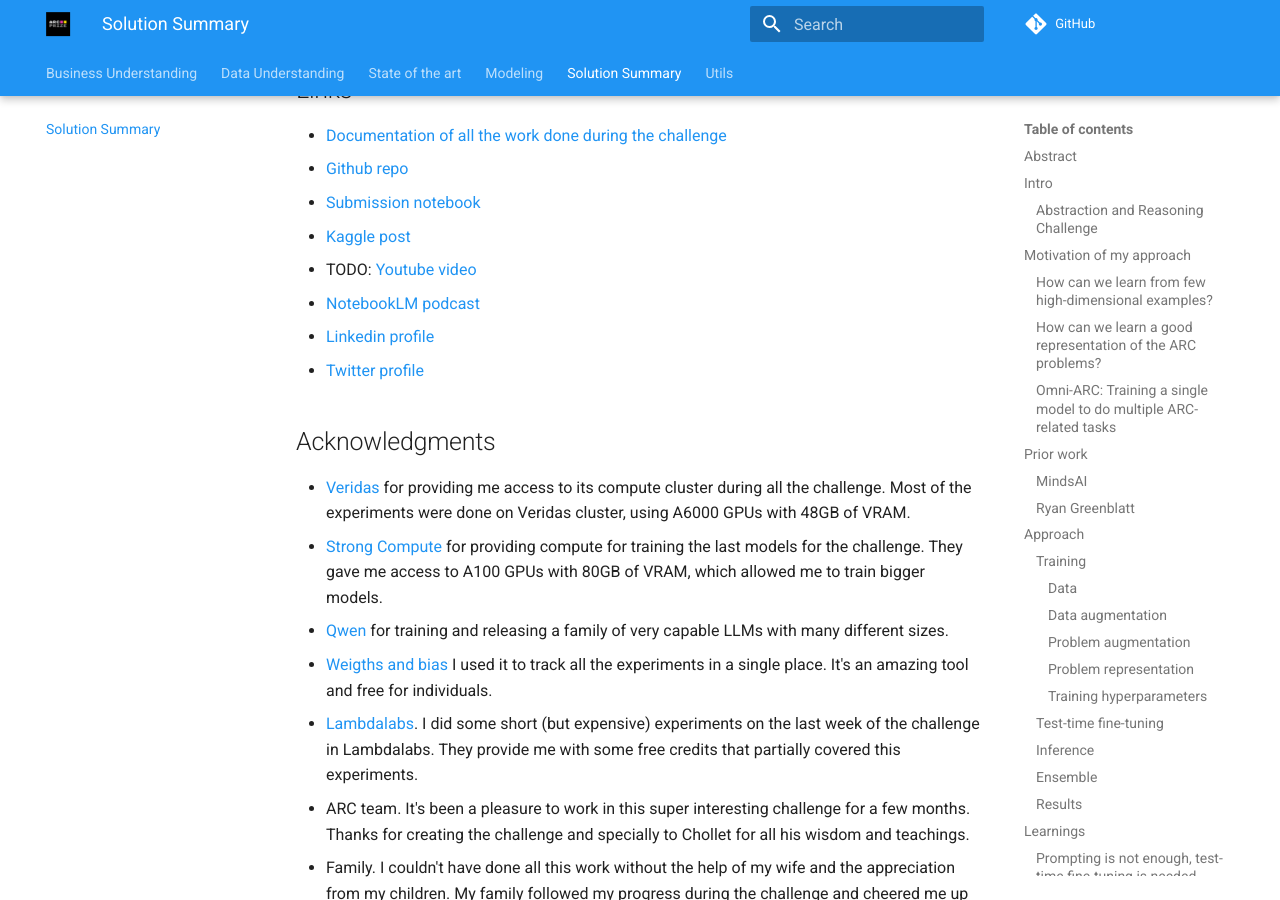
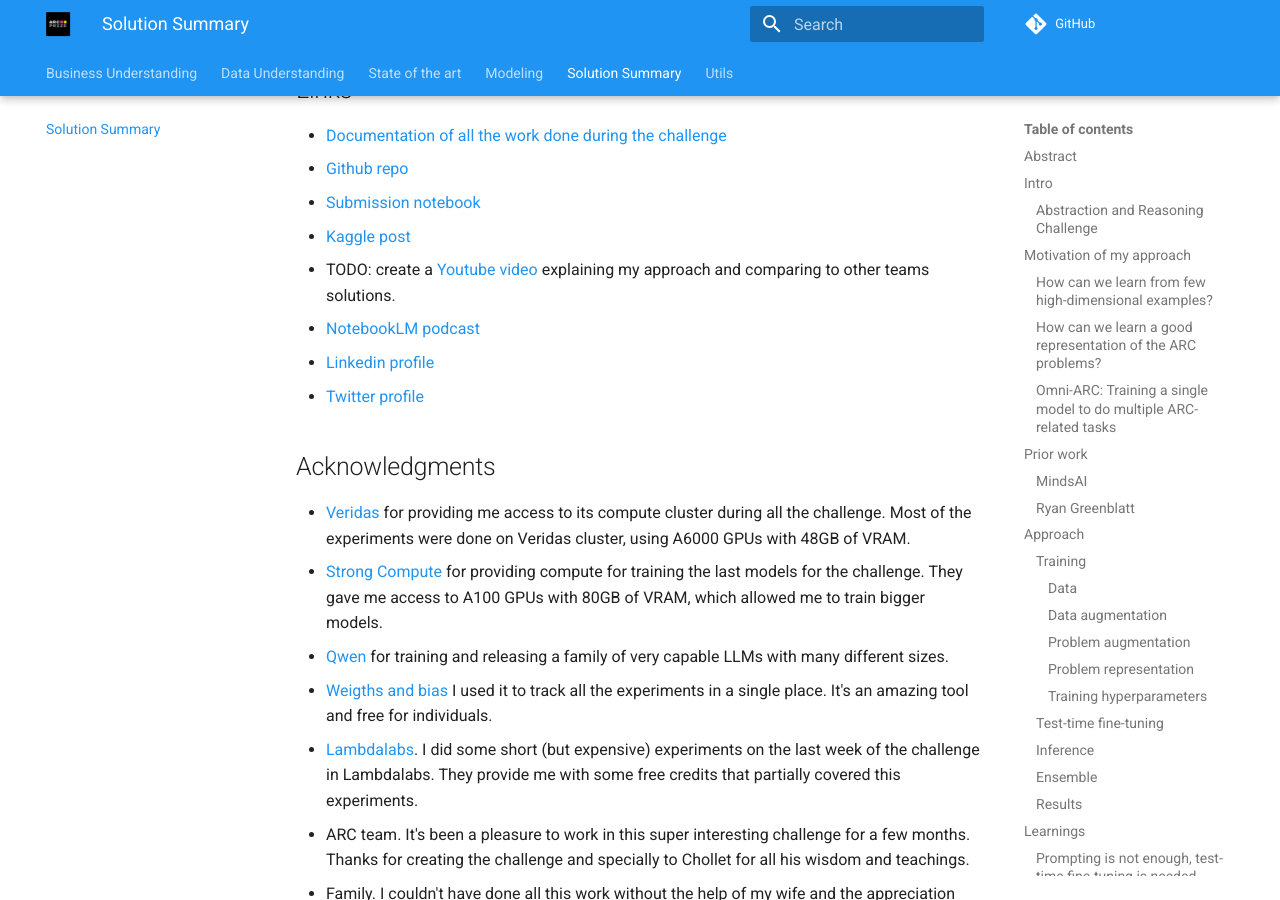
Before and after one commit to zhengjunyao-work/arc24, an MkDocs documentation site: the page built from docs/05_Solution_Summary.md, in a window 1280 px wide and 900 px high, scrolled down 14167 px. Built offline with MkDocs 1.6.1 and Material for MkDocs 9.7.7, drawn with Linux system fonts in a browser that asks for light colours; comment, search, counter and statistics services are not loaded.

Commit message:
updated documentation

```diff
--- a/docs/05_Solution_Summary.md
+++ b/docs/05_Solution_Summary.md
@@ -477,7 +477,7 @@
 - [Github repo](https://github.com/ironbar/arc24)
 - [Submission notebook](https://www.kaggle.com/code/ironbar/single-task-test-time-fine-tuning-for-arc24?scriptVersionId=199282752)
 - [Kaggle post](https://www.kaggle.com/competitions/arc-prize-2024/discussion/545671)
-- TODO: [Youtube video]()
+- TODO: create a [Youtube video](https://www.youtube.com/@guillermobarbadillo) explaining my approach and comparing to other teams solutions.
 - [NotebookLM podcast](https://notebooklm.google.com/notebook/cf13e950-4048-4ba6-a001-e3d03a577339/audio)
 - [Linkedin profile](https://www.linkedin.com/in/guillermobarbadillo/)
 - [Twitter profile](https://x.com/guille_bar)
```
